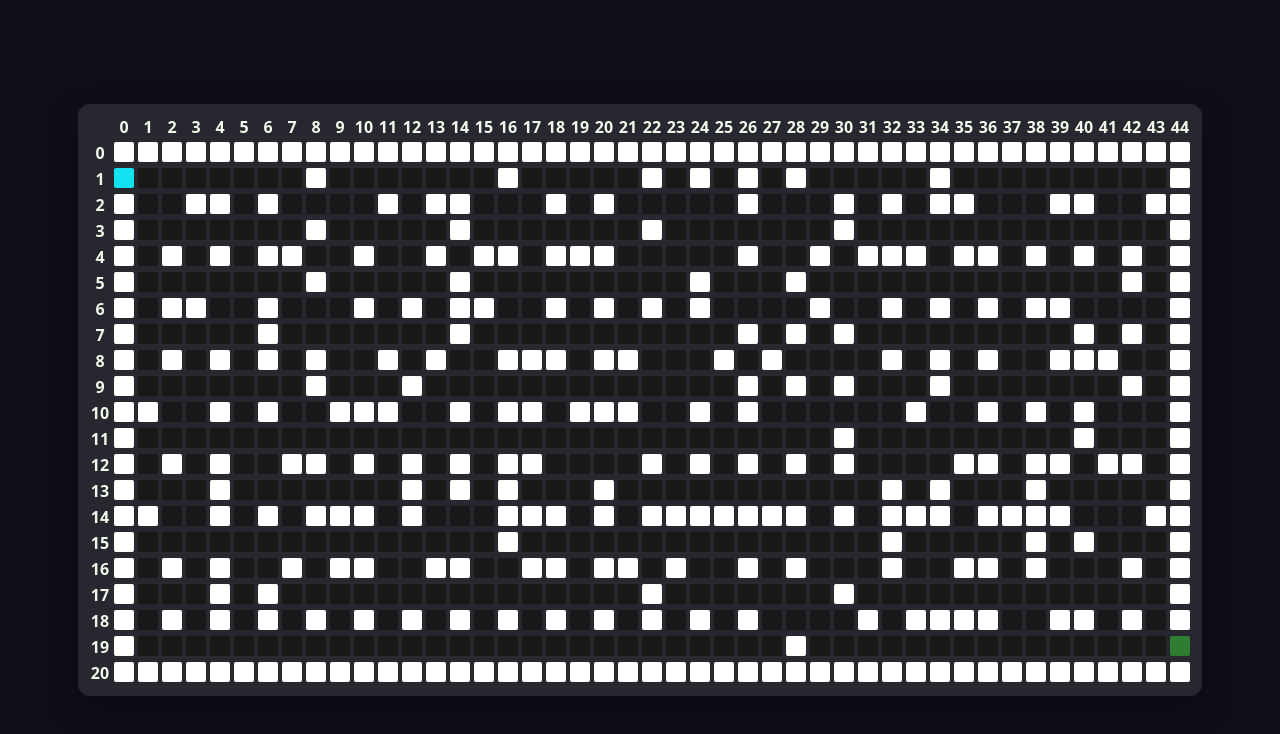
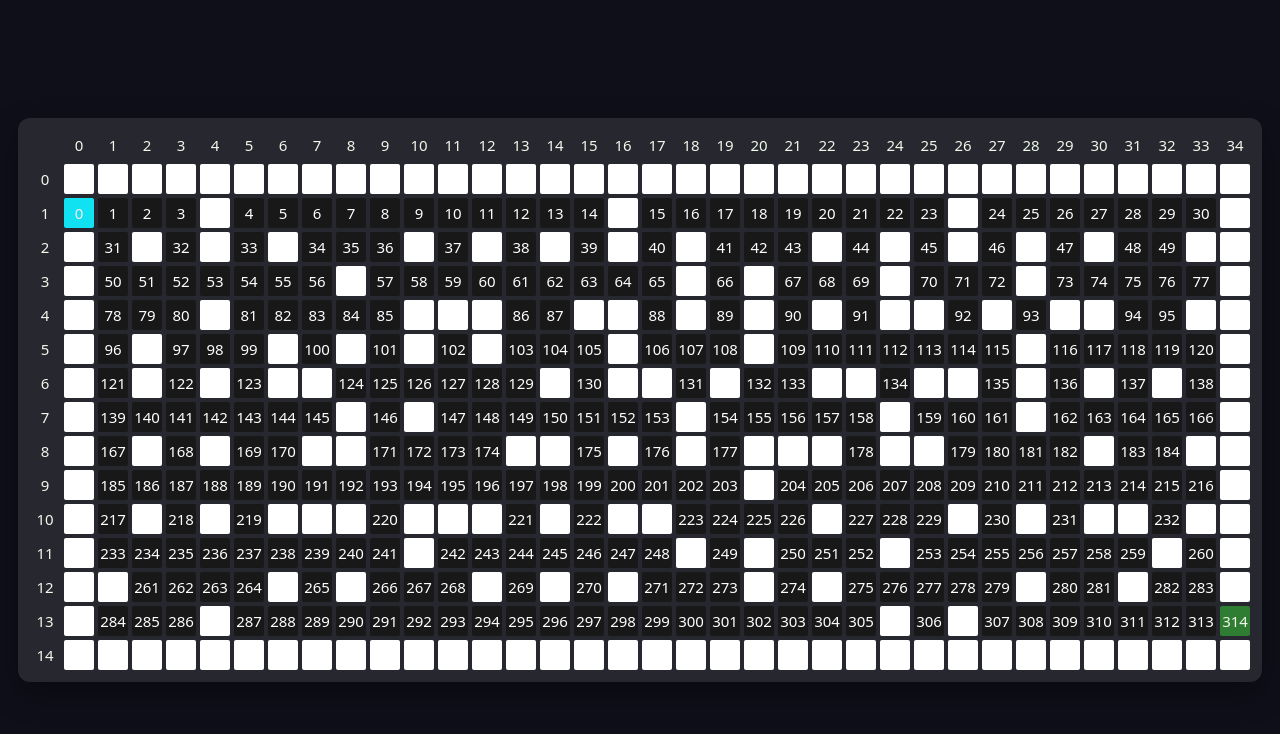
Before and after one commit to ThiagoPuyelli/laberinto, a React (Vite) app: page / in a window 1280 px wide. Shown: the top 734 px of the page. Built offline with nearby package versions, Linux system fonts and the light colour scheme.

Commit message:
Numeros en las celdas

```diff
--- a/src/App.css
+++ b/src/App.css
@@ -29,20 +29,21 @@ body {
 }
 
 .maze-cell {
-  width: 20px;
+  width: 30px;
   aspect-ratio: 1;
+  font-size: 15px;
   border-radius: 2px;
   transition: transform 0.2s ease;
   display: flex;
   align-items: center;
   justify-content: center;
-  font-weight: 700;
   color: #101828;
   position: relative;
 }
 
 .maze-cell--empty {
   background: #181818;
+  color: white;
 }
 
 .maze-cell--wall {
@@ -57,7 +58,7 @@ body {
 .maze-cell--trap {
   background: #c62828;
   background:#181818;
-  color: #1f1300;
+  color: white;
 }
 
 .maze-cell--exit {
--- a/src/App.tsx
+++ b/src/App.tsx
@@ -17,7 +17,7 @@ const START_POSITION: Coordinate = { row: 1, col: 0 }
 
 function App() {
   const [maze] = useState<MazeCell[][]>(() => {
-    const generated = agregarTrampas(generarLaberintoKruskalSimple(45, 20), 0.4)
+    const generated = agregarTrampas(generarLaberintoKruskalSimple(35, 15), 0.4)
     const exitRow = generated.length - 2
     const exitCol = generated[0].length - 1
 
--- a/src/components/Maze.tsx
+++ b/src/components/Maze.tsx
@@ -21,6 +21,7 @@ export default function Maze({ grid }: MazeProps) {
   const rows = grid.length
   const columns = grid[0].length
   const totalColumns = columns + 1
+  let i = 0
 
   return (
     <div
@@ -73,13 +74,13 @@ export default function Maze({ grid }: MazeProps) {
           }
 
           const cell = grid[realRow][realColumn]
-
+          if (cell !== 1) i++
           return (
             <div
               key={`${realRow}-${realColumn}`}
               className={`maze-cell ${CELL_CODE_TO_CLASS[cell]}`}
               aria-label={`Celda ${realRow}-${realColumn}`}
-            />
+            >{cell !== 1 ? i - 1 : ""}</div>
           )
         }),
       )}
```
Also changed, not shown: 1 other file (tests, documents, lock files or other folders).
